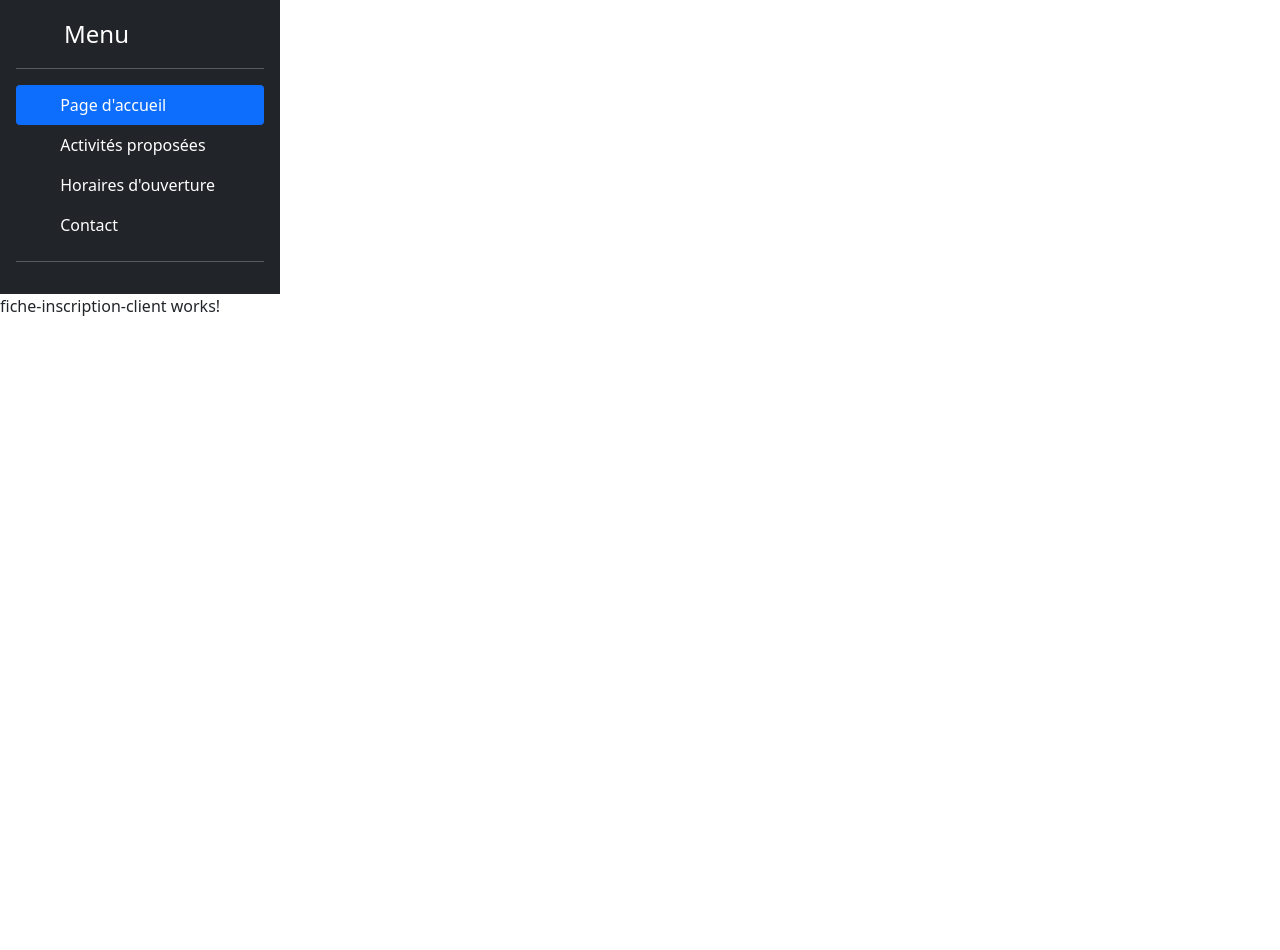
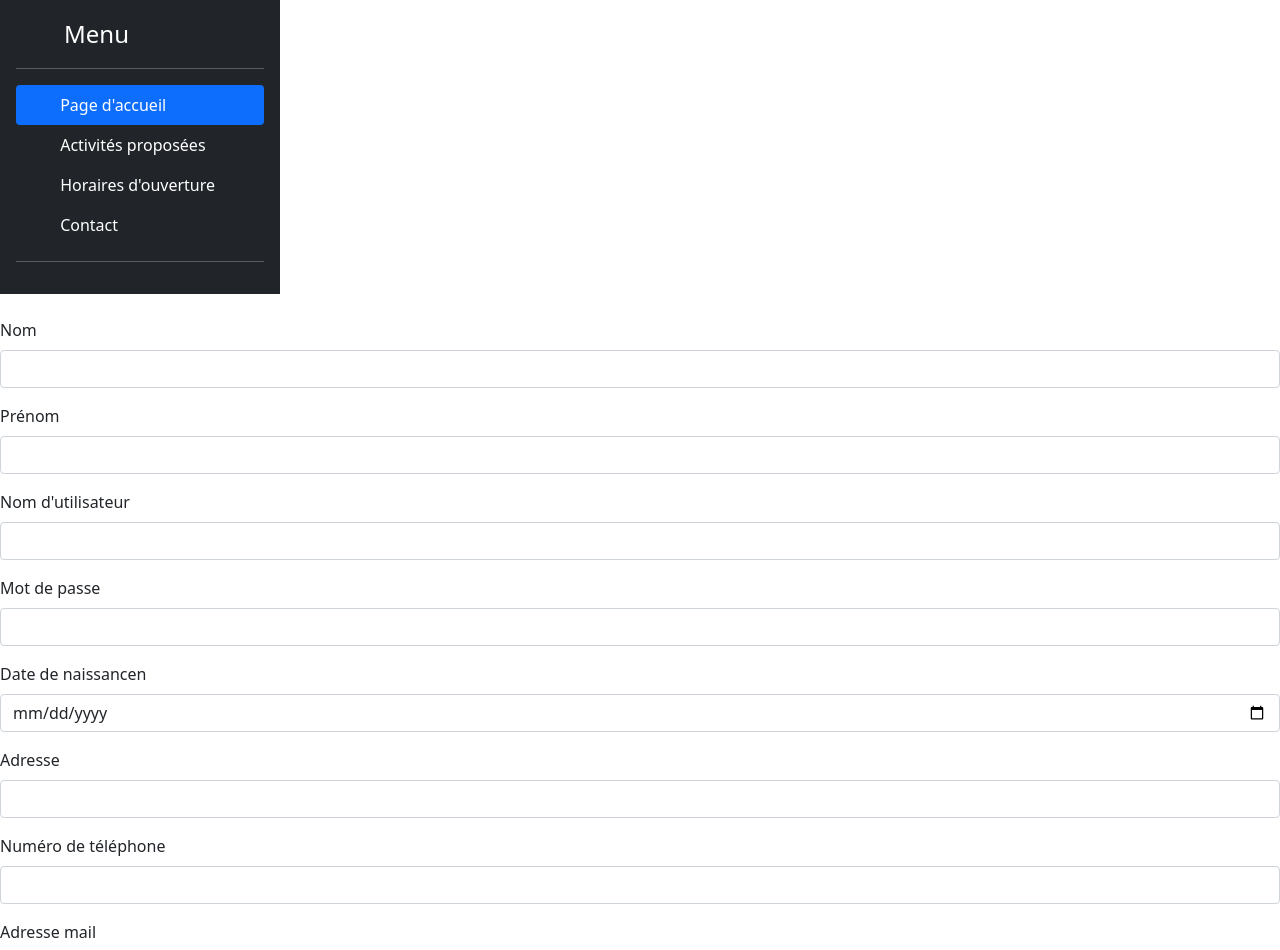
Before and after one commit to KhaalAM/ProjetFinal--Piscine-FrontEnd, an Angular app: page /ficheInscriptionClient in a window 1280 px wide. Shown: the top 950 px of the page. Before the commit the page ends 800 px from the top, so only its background shows below. Built offline with nearby package versions, Linux system fonts and the light colour scheme.

Commit message:
Ajout formulaire inscription Personne

```diff
--- a/src/app/fiche-inscription-client/fiche-inscription-client.component.html
+++ b/src/app/fiche-inscription-client/fiche-inscription-client.component.html
@@ -1 +1,36 @@
-<p>fiche-inscription-client works!</p>
+<br>
+  <form [formGroup]="personneForm" (ngSubmit)="onSave()">
+    <div class="mb-3">
+      <label for="nom" class="form-label">Nom</label>
+      <input type="text" class="form-control" id="nom" formControlName="nom">
+    </div>
+    <div class="mb-3">
+        <label for="prenom" class="form-label">Prénom</label>
+        <input type="text" class="form-control" id="prenom" formControlName="prenom">
+      </div>
+    <div class="mb-3">
+      <label for="username" class="form-label">Nom d'utilisateur</label>
+      <input type="text" class="form-control" id="username" formControlName="username">
+    </div>
+    <div class="mb-3">
+      <label for="password" class="form-label">Mot de passe</label>
+      <input type="text" class="form-control" id="password" formControlName="password">
+    </div>
+    <div class="mb-3">
+      <label for="dateNaissance" class="form-label">Date de naissancen</label>
+      <input type="date" class="form-control" id="dateNaissance" formControlName="dateNaissance">
+    </div>
+    <div class="mb-3">
+        <label for="adresse" class="form-label">Adresse</label>
+        <input type="text" class="form-control" id="adresse" formControlName="adresse">
+      </div>
+      <div class="mb-3">
+        <label for="telephone" class="form-label">Numéro de téléphone</label>
+        <input type="text" class="form-control" id="telephone" formControlName="telephone">
+      </div>
+      <div class="mb-3">
+        <label for="email" class="form-label">Adresse mail</label>
+        <input type="email" class="form-control" id="email" formControlName="email">
+      </div>
+    <input type="submit" value="Enregister">
+  </form>
--- a/src/app/fiche-inscription-client/fiche-inscription-client.component.ts
+++ b/src/app/fiche-inscription-client/fiche-inscription-client.component.ts
@@ -1,4 +1,7 @@
+import { PersonneService } from './../service/personne.service';
 import { Component, OnInit } from '@angular/core';
+import { FormGroup, FormBuilder, Validators } from '@angular/forms';
+import { Router } from '@angular/router';
 
 @Component({
   selector: 'app-fiche-inscription-client',
@@ -7,9 +10,25 @@ import { Component, OnInit } from '@angular/core';
 })
 export class FicheInscriptionClientComponent implements OnInit {
 
-  constructor() { }
+ personneForm!:FormGroup
+
+  constructor(private formBuilder:FormBuilder, private router:Router, private personneService:PersonneService) { }
 
   ngOnInit(): void {
+    this.personneForm = this.formBuilder.group({
+      nom:[null,[Validators.required]],
+      prenom:[null,[Validators.required]],
+      username:[null,[Validators.required]],
+      password:[null,[Validators.required]],
+      dateNaissance:[null,[Validators.required]],
+      adresse:[null,[Validators.required]],
+      telephone:[null,[Validators.required]],
+      email:[null,[Validators.required]]
+    })
   }
 
+  onSave(){
+    this.personneService.addPersonne(this.personneForm.value).subscribe()
+    this.router.navigate(["AMODIFIER"])
+  }
 }
--- a/src/app/service/personne.service.ts
+++ b/src/app/service/personne.service.ts
@@ -1,9 +1,33 @@
+import { HttpClient } from '@angular/common/http';
 import { Injectable } from '@angular/core';
+import { Observable } from 'rxjs';
+import { environment } from 'src/environments/environment';
+import { Personne } from '../model/personne.model';
 
 @Injectable({
   providedIn: 'root'
 })
 export class PersonneService {
 
-  constructor() { }
+  constructor(private httpClient:HttpClient) { }
+
+  getAllPersonnes():Observable<Personne[]>{
+    return this.httpClient.get<Personne[]>(environment.urlE+"personnes")
+  }
+
+  addPersonne(personne:Personne):Observable<Personne>{
+    return this.httpClient.post<Personne>(environment.urlE + "savePersonne", personne)
+  }
+
+  deletePersonne(id:number):Observable<void>{
+    return this.httpClient.delete<void>(environment.urlE+"delete/"+id)
+  }
+
+  updatePersonne(personne:Personne):Observable<Personne>{
+    return this.httpClient.put<Personne>(environment.urlE + "updatePersonne", personne)
+  }
+
+  getPersonneById(id:number):Observable<Personne>{
+    return this.httpClient.get<Personne>(environment.urlE+"personne/"+id)
+  }
 }
--- a/src/environments/environment.prod.ts
+++ b/src/environments/environment.prod.ts
@@ -1,3 +1,5 @@
 export const environment = {
-  production: true
+  production: true,
+  urlE: "http://localhost:8080/",// port utiliser pour eclipse
+  urlA:"http://localhost:4200/"//por utiliser pour Angular
 };
```
Also changed, not shown: src/app/app.module.ts (+6 -2 lines).
